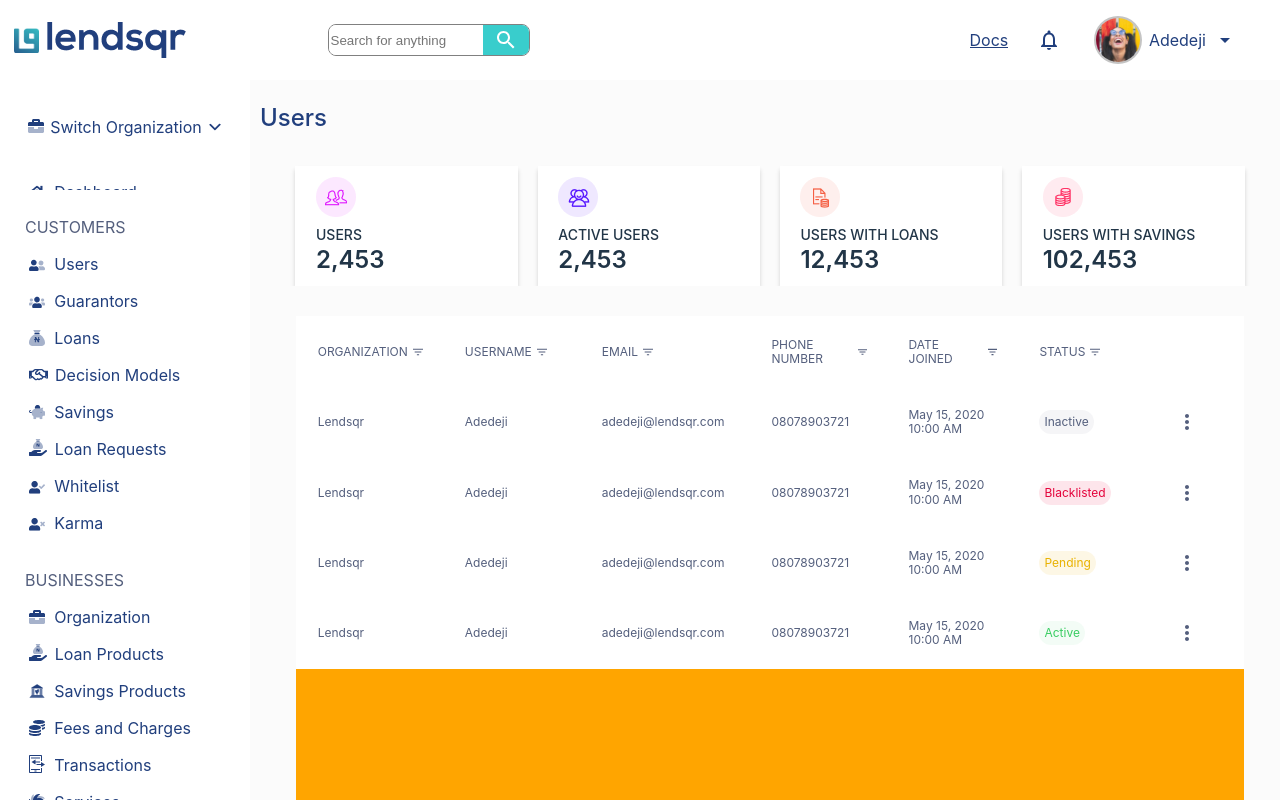
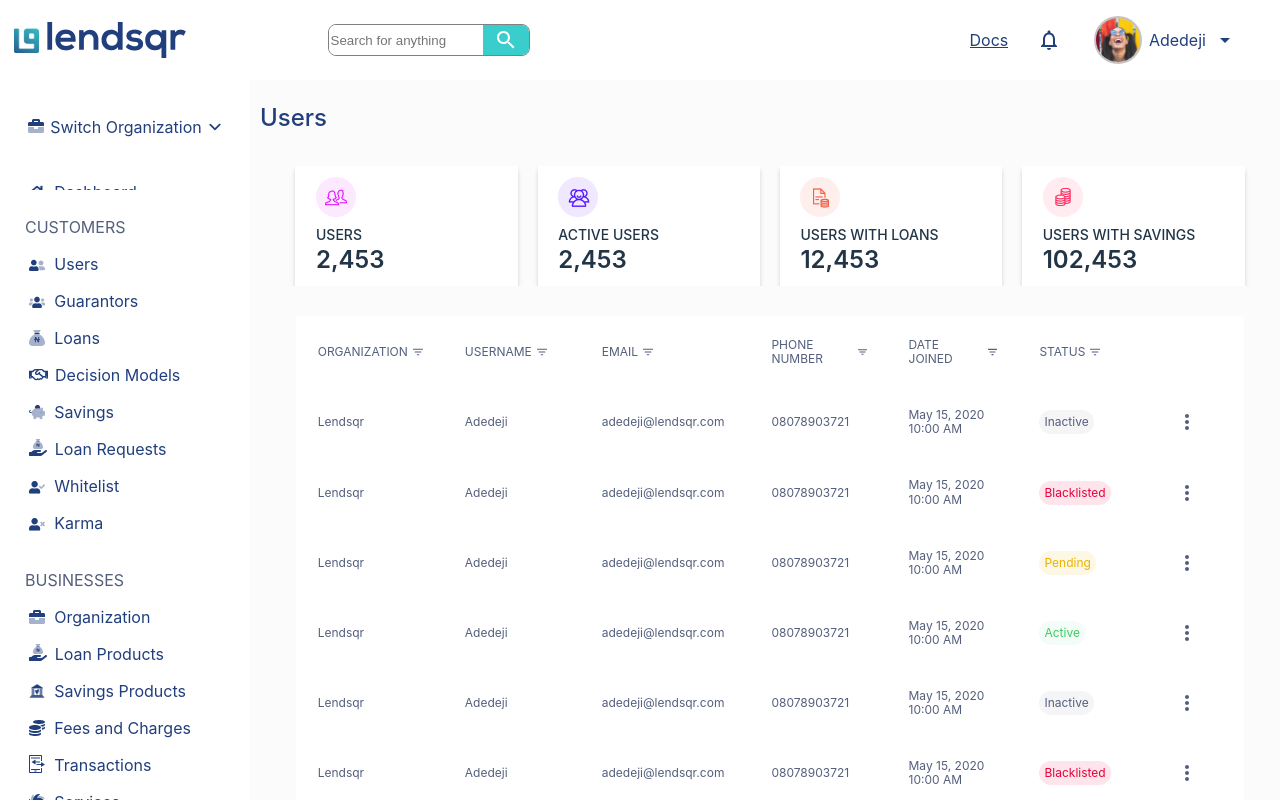
Before and after one commit to MalachyCode/lendsqr-fe-test, a React (Vite) app: page /dashboard in a window 1280 px wide. Built offline with nearby package versions, Linux system fonts and the light colour scheme; the HTML template or start-up script is replaced by a standard one.

Commit message:
Correcting id duplicate error

```diff
--- a/src/pages/Dashboard/tableData.ts
+++ b/src/pages/Dashboard/tableData.ts
@@ -60,7 +60,51 @@
     ],
   },
   {
-    id: 3,
+    id: 4,
+    contents: [
+      { id: 1, name: 'Lendsqr' },
+      { id: 2, name: 'Adedeji' },
+      { id: 3, name: 'adedeji@lendsqr.com' },
+      { id: 4, name: '08078903721' },
+      { id: 5, name: 'May 15, 2020 10:00 AM' },
+      { id: 6, name: 'Active' },
+    ],
+  },
+  {
+    id: 5,
+    contents: [
+      { id: 1, name: 'Lendsqr' },
+      { id: 2, name: 'Adedeji' },
+      { id: 3, name: 'adedeji@lendsqr.com' },
+      { id: 4, name: '08078903721' },
+      { id: 5, name: 'May 15, 2020 10:00 AM' },
+      { id: 6, name: 'Inactive' },
+    ],
+  },
+  {
+    id: 6,
+    contents: [
+      { id: 1, name: 'Lendsqr' },
+      { id: 2, name: 'Adedeji' },
+      { id: 3, name: 'adedeji@lendsqr.com' },
+      { id: 4, name: '08078903721' },
+      { id: 5, name: 'May 15, 2020 10:00 AM' },
+      { id: 6, name: 'Blacklisted' },
+    ],
+  },
+  {
+    id: 7,
+    contents: [
+      { id: 1, name: 'Lendsqr' },
+      { id: 2, name: 'Adedeji' },
+      { id: 3, name: 'adedeji@lendsqr.com' },
+      { id: 4, name: '08078903721' },
+      { id: 5, name: 'May 15, 2020 10:00 AM' },
+      { id: 6, name: 'Pending' },
+    ],
+  },
+  {
+    id: 8,
     contents: [
       { id: 1, name: 'Lendsqr' },
       { id: 2, name: 'Adedeji' },
```
